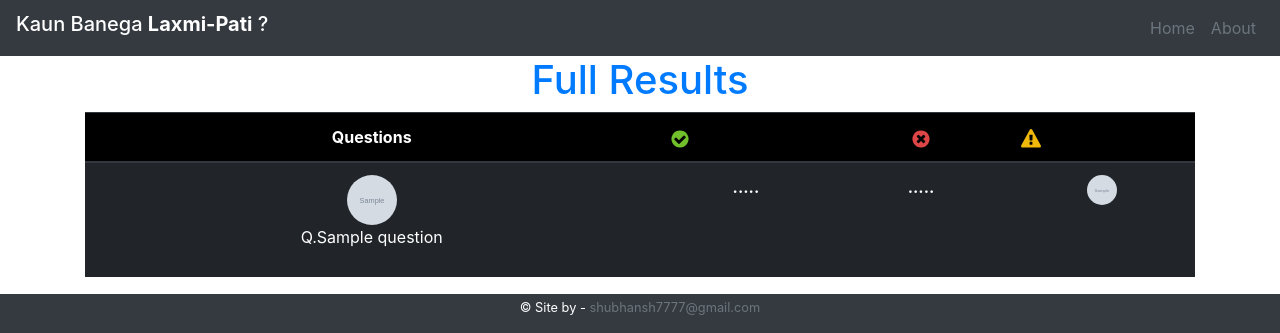
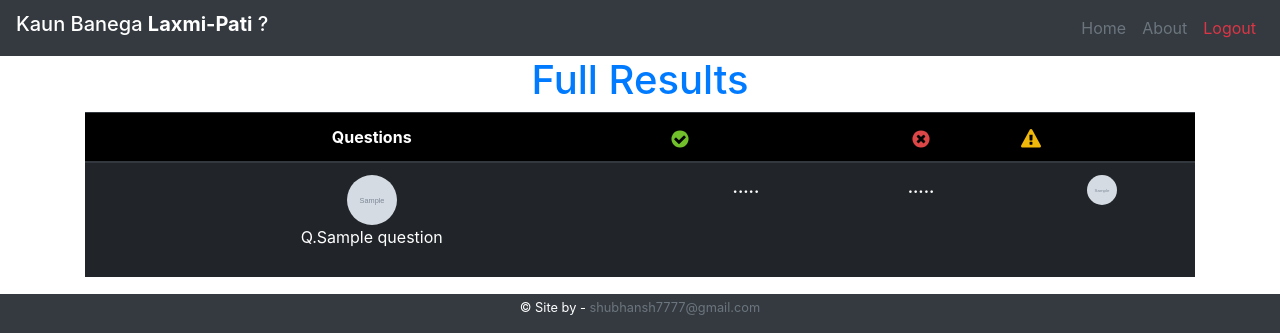
Before and after one commit to Shubhansh-Simple/MCQ-Game, a Django app: page /full_results/ in a window 1280 px wide. Shown: the top 333 px of the page. Run offline with Django 3.2, Linux system fonts and the light colour scheme; a user stored in the database is signed in; tables that the repository leaves empty hold one stand-in row (values such as "Sample post"); grey boxes marked "Sample" are stand-in pictures; some libraries are stand-ins or nearby versions.

Commit message:
Adding logout logic

```diff
--- a/templates/base_template.html
+++ b/templates/base_template.html
@@ -15,7 +15,10 @@
   </title>
 
   <!-- Bootstrap core CSS -->
-  <link rel="stylesheet" href="https://maxcdn.bootstrapcdn.com/bootstrap/4.0.0/css/bootstrap.min.css" integrity="sha384-Gn5384xqQ1aoWXA+058RXPxPg6fy4IWvTNh0E263XmFcJlSAwiGgFAW/dAiS6JXm" crossorigin="anonymous">
+  <link rel="stylesheet"
+        href="https://maxcdn.bootstrapcdn.com/bootstrap/4.0.0/css/bootstrap.min.css"
+        integrity="sha384-Gn5384xqQ1aoWXA+058RXPxPg6fy4IWvTNh0E263XmFcJlSAwiGgFAW/dAiS6JXm"
+        crossorigin="anonymous">
 
   {% block remaining_content %}
   {% endblock remaining_content %}
@@ -94,7 +97,7 @@
               aria-controls="navbarNavAltMarkup"
               aria-expanded="false"
               aria-label="Toggle navigation">
-        >
+        <b>></b>
       </button>
 
     <div class="collapse navbar-collapse" id="navbarNavAltMarkup">
@@ -108,6 +111,13 @@
              href="{% url 'contributors_list' %}" >
             About
           </a>
+          {% if user.is_authenticated %}
+            <a class="text-danger nav-item nav-link active"
+               href="{% url 'logout' %}#login_section_id" >
+               Logout
+            </a>
+          {% endif %}
+
 
         </div>
       </div>
```
